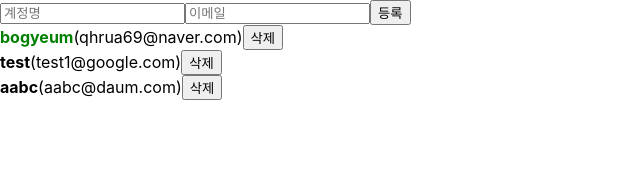
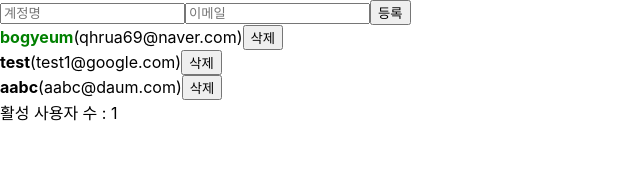
Before and after one commit to BogyeumKim/ReactStudy, a React (Create React App) app: page / in a window 1280 px wide. Shown: the top 190 px of the page, without its empty margins (0-640 px from the left). Built offline with nearby package versions, Linux system fonts and the light colour scheme.

Commit message:
카운트세기

```diff
--- a/src/App.js
+++ b/src/App.js
@@ -3,7 +3,10 @@
 import UserList from './UserList';
 
 
-
+function countActiveUsers(users){
+  console.log('활성 사용자 수를 세는중 .. ');
+  return users.filter(user => user.active).length;
+}
 
 function App() {
 
@@ -87,6 +90,7 @@
 // 제거할때는 filter
 // 생성할때는 concat or 스프레드시트
 
+  const count = countActiveUsers(users);
 
   return (
     <>
@@ -96,6 +100,7 @@
     onCreate={onCreate}
     />
     <UserList users={users} onRemove={onRemove} onToggle={onToggle}/>
+    <div>활성 사용자 수 : {count}</div>
     </>
   );
 }
```
